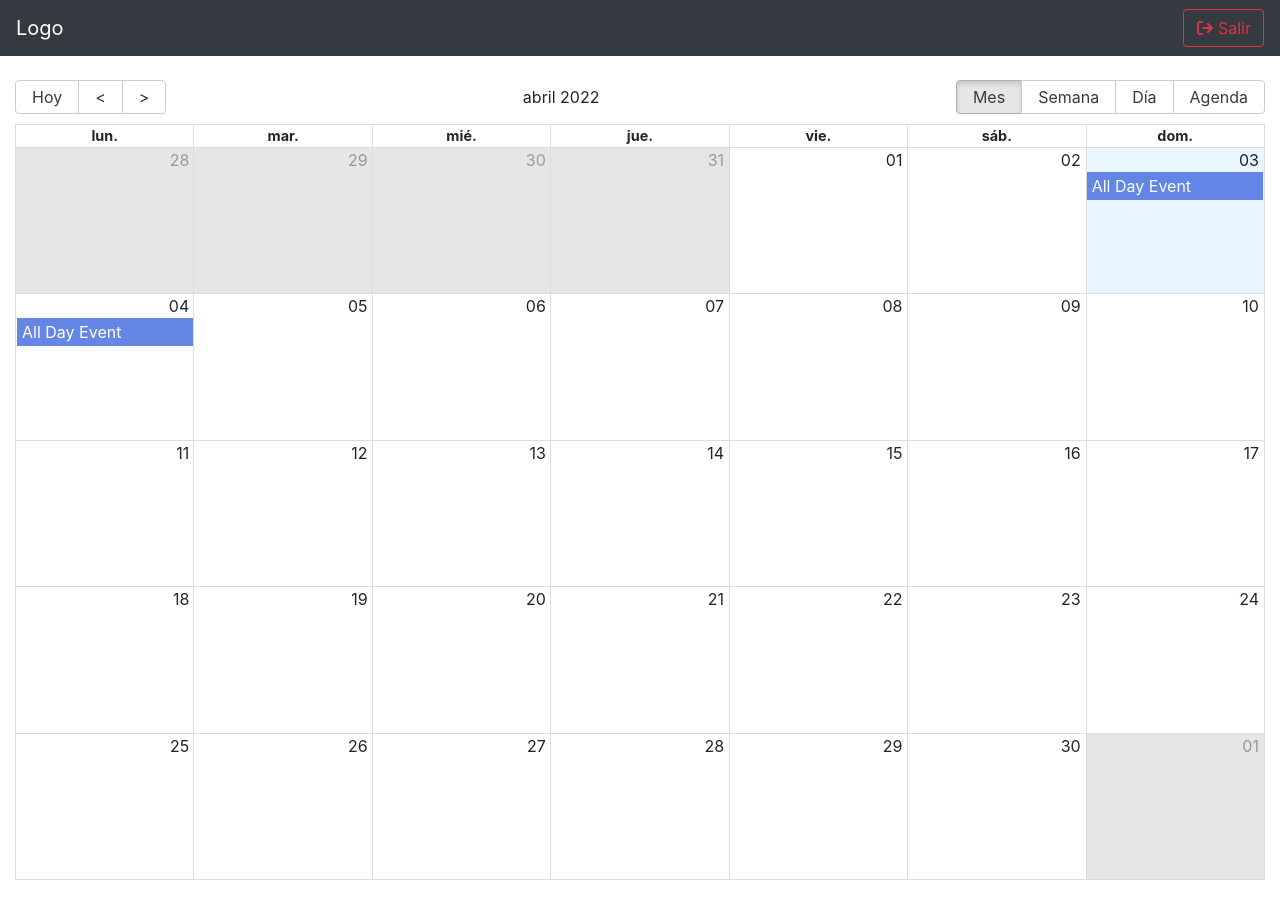
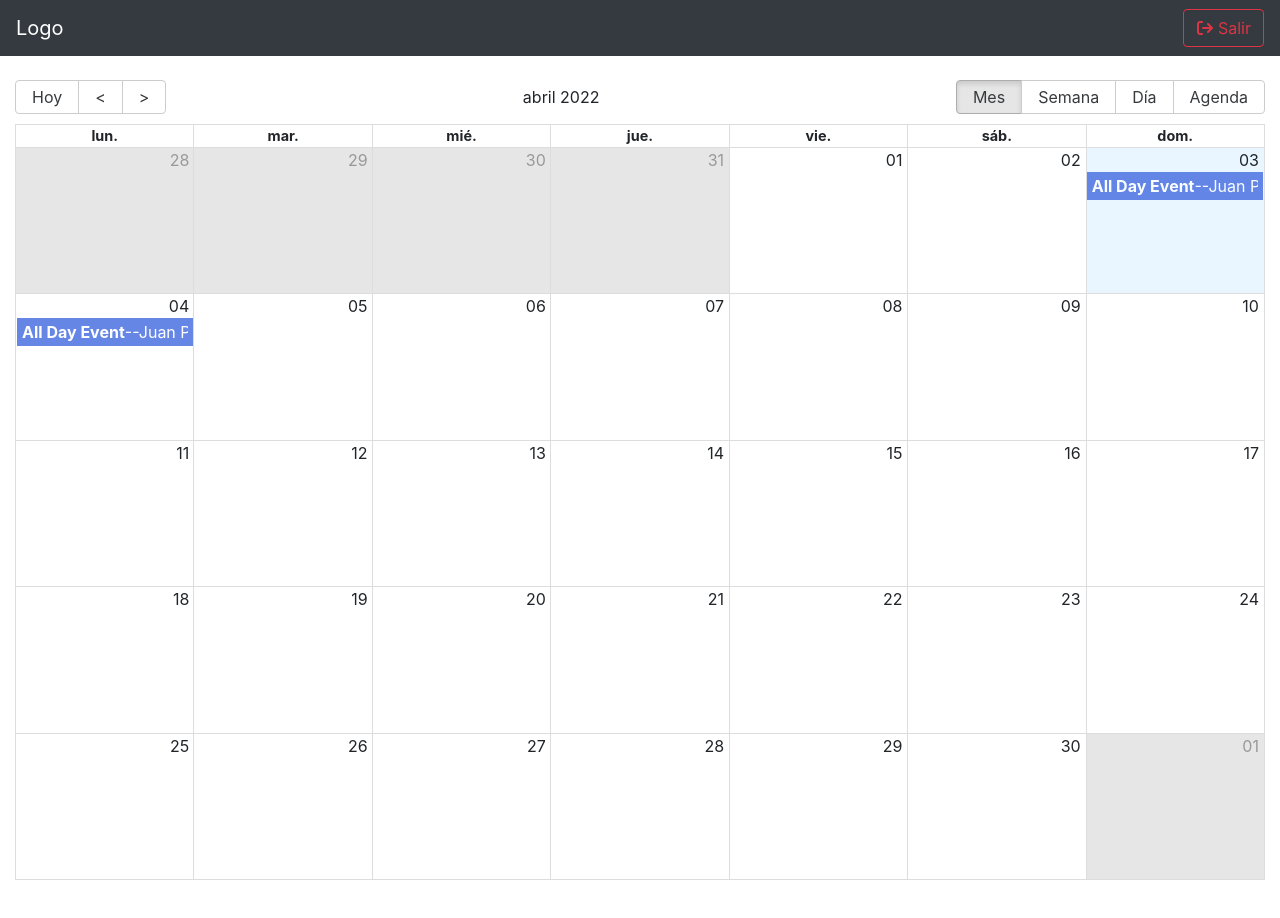
Before and after one commit to EngelReyes23/MERN_Calendar_App, a React (Vite) app: page / in a window 1280 px wide. Shown: the top 918 px of the page. Built offline with nearby package versions, Linux system fonts and the light colour scheme.

Commit message:
ultima vista guardada en localStorage, eventos onSelect onViewChange y onDoubleClick del calendario

```diff
--- /dev/null
+++ b/src/components/calendar/CalendarEvent.jsx
@@ -0,0 +1,9 @@
+export const CalendarEvent = ({ event }) => {
+	const { title, user } = event;
+	return (
+		<div>
+			<strong>{title}</strong>
+			<span>--{user.name}</span>
+		</div>
+	);
+};
--- a/src/components/calendar/CalendarScreen.jsx
+++ b/src/components/calendar/CalendarScreen.jsx
@@ -1,10 +1,12 @@
 import moment from "moment";
 import "moment/locale/es";
+import { useState } from "react";
 import { Calendar, momentLocalizer } from "react-big-calendar";
 import "react-big-calendar/lib/css/react-big-calendar.css";
 //
 import { messages } from "../../helpers/calendar-messages-es";
 import { Navbar } from "../ui/Navbar";
+import { CalendarEvent } from "./CalendarEvent";
 
 moment.locale("es");
 const localizer = momentLocalizer(moment);
@@ -16,13 +18,35 @@ const events = [
 		end: moment().add(2, "hours").toDate(),
 		bgColor: "royalblue",
 		notes: "This is a note",
+		user: {
+			_id: "5e9f9f9f9f9f9f9f9f9f9f9",
+			name: "Juan Perez",
+		},
 	},
 ];
 
 export const CalendarScreen = () => {
+	//#region State
+	const [calendarView, setCalendarView] = useState(
+		localStorage.getItem("calendarView") || "month"
+	);
+
+	//#region Métodos para los eventos del calendario
+	const onDoubleClick = (e) => {
+		console.log(e);
+	};
+
+	const onSelect = (e) => {
+		console.log(e);
+	};
+
+	const onViewChange = (e) => {
+		setCalendarView(e);
+		localStorage.setItem("calendarView", e);
+	};
+	//#endregion Métodos para los eventos del calendario
+
 	const eventStyleGetter = (event, start, end, isSelected) => {
-		console.log(event, start, end, isSelected);
-
 		const style = {
 			backgroundColor: event.bgColor,
 			borderRadius: "0px",
@@ -30,9 +54,7 @@ export const CalendarScreen = () => {
 			color: "white",
 		};
 
-		return {
-			style,
-		};
+		return { style };
 	};
 
 	return (
@@ -47,6 +69,11 @@ export const CalendarScreen = () => {
 							events={events}
 							messages={messages}
 							eventPropGetter={eventStyleGetter}
+							components={{ event: CalendarEvent }}
+							onDoubleClickEvent={onDoubleClick}
+							onSelectEvent={onSelect}
+							onView={onViewChange}
+							view={calendarView}
 						/>
 						{/* </div> */}
 					</div>
```
